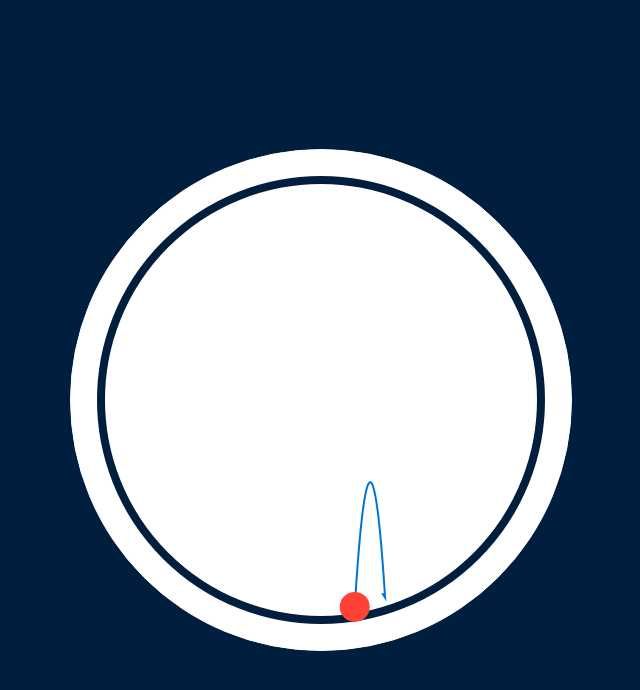
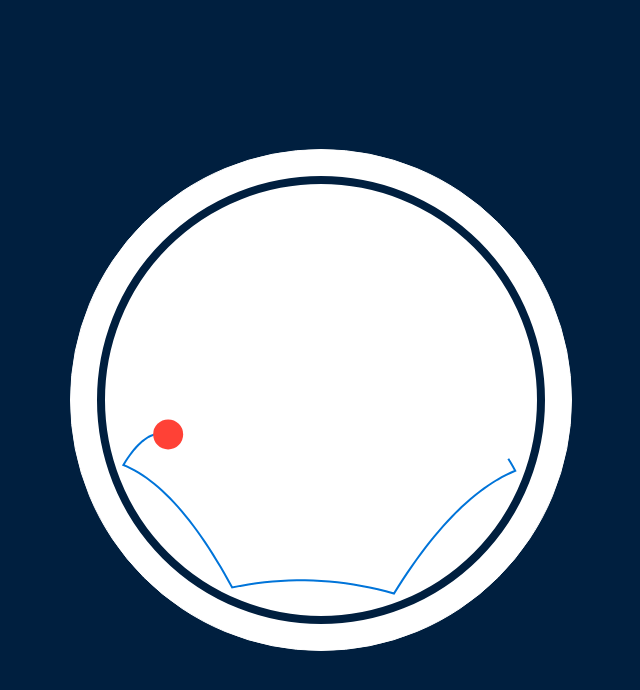
Before and after one commit to Skylldra/TrailBall, a website: page index.html in a window 1280 px wide. Shown: the whole page, without its empty margins (319-959 px from the left). Drawn offline with Linux system fonts and the light colour scheme.

Commit message:
Update index.html

```diff
--- a/index.html
+++ b/index.html
@@ -3,7 +3,7 @@
 <head>
   <meta charset="UTF-8">
   <meta name="viewport" content="width=device-width, initial-scale=1.0">
-  <title>Springender Ball mit Gravity</title>
+  <title>Springender Ball mit konstanter Energie</title>
   <style>
     body {
       margin: 0;
@@ -39,10 +39,11 @@
     let ballY = canvas.height / 2;
 
     // Initial velocities
-    let velocityX = (Math.random() * 4 - 2) || 1; // Horizontal velocity
-    let velocityY = (Math.random() * 4 - 2) || 1; // Vertical velocity
+    let velocityX = (Math.random() * 4 - 2) || 1; // Random horizontal velocity
+    let velocityY = (Math.random() * 4 - 2) || 1; // Random vertical velocity
 
-    const gravity = 0.1; // Gravity factor
+    const gravity = 0.2; // Gravity factor
+    const bounceFactor = 1; // Keep energy consistent (no energy loss)
     const trail = []; // Trail of the ball
 
     function drawCircle() {
@@ -100,9 +101,9 @@
         velocityX -= 2 * dotProduct * normalX;
         velocityY -= 2 * dotProduct * normalY;
 
-        // Simulate energy loss by reducing velocity slightly
-        velocityX *= 0.9;
-        velocityY *= 0.9;
+        // Maintain energy (no energy loss)
+        velocityX *= bounceFactor;
+        velocityY *= bounceFactor;
       }
 
       // Update trail
```
